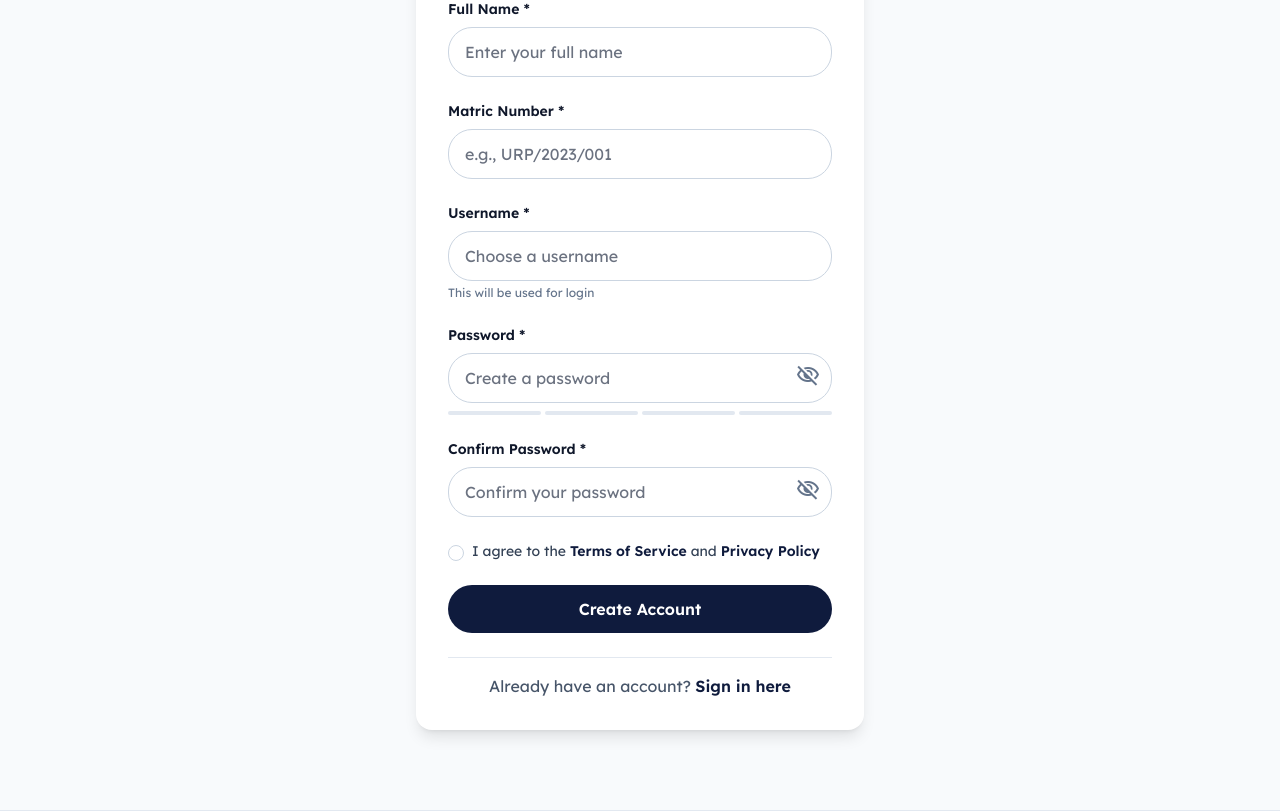
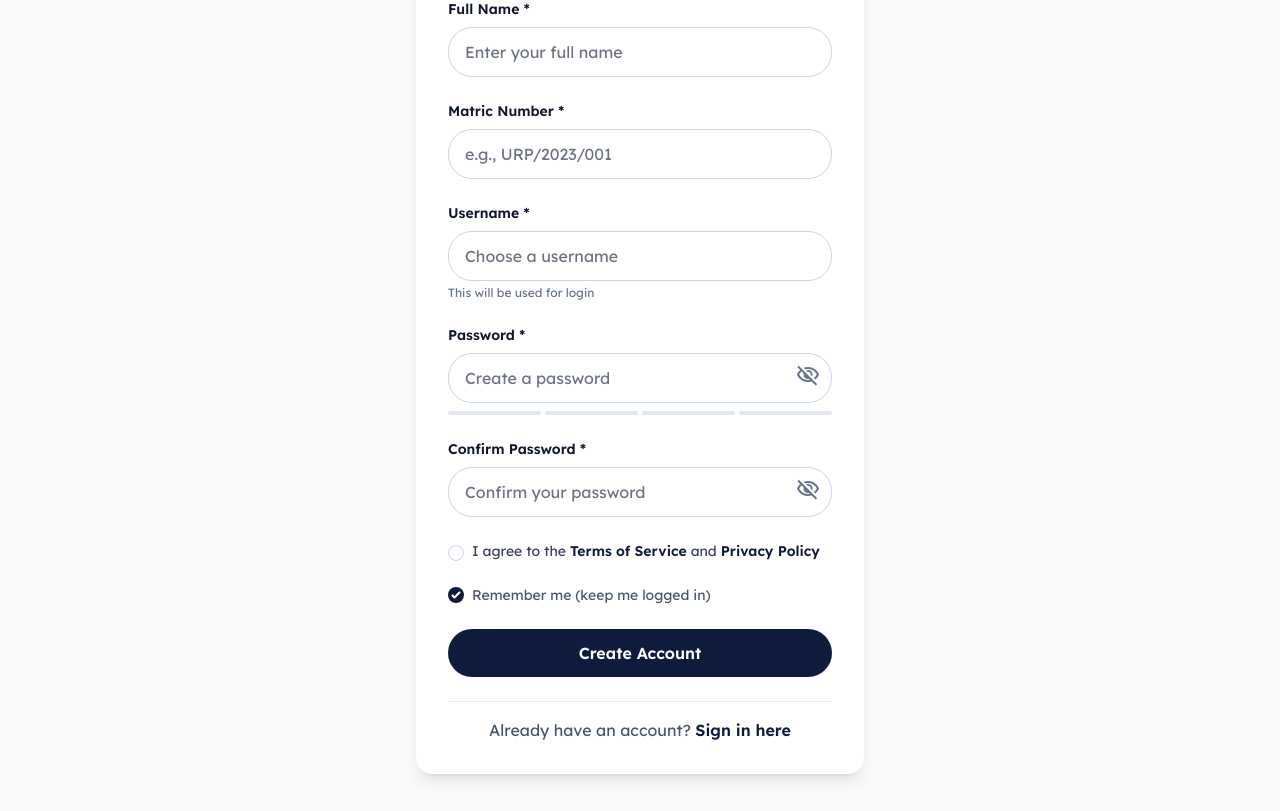
Before and after one commit to Dula55/durp_e-attendance, a Flask app: page /signup in a window 1280 px wide. Shown: the part 499-1310 px from the top of the page. Run offline with Flask 3, Linux system fonts and the light colour scheme; some libraries are stand-ins or nearby versions.

Commit message:
93rd commit

```diff
--- a/app.py
+++ b/app.py
@@ -6,6 +6,7 @@ import logging
 from logging.handlers import RotatingFileHandler
 from datetime import datetime, timedelta
 from functools import wraps
+from uuid import uuid4
 
 from flask import (
     Flask,
@@ -23,7 +24,7 @@ from flask import (
 # ==========================
 APP_NAME = "attendance_app"
 
-# Persistent storage directory (PandaStack: mount a volume here, e.g. /data)
+# Persistent storage directory (mount a volume here in production if necessary)
 BASE_DIR = os.path.dirname(os.path.abspath(__file__))
 
 DATA_DIR = os.getenv(
@@ -54,6 +55,8 @@ app = Flask(__name__, static_folder="static", template_folder="templates")
 app.secret_key = SECRET_KEY
 app.debug = os.environ.get("FLASK_DEBUG", "False").lower() == "true"
 
+# Make sessions optionally persistent for "remember me"
+app.config["PERMANENT_SESSION_LIFETIME"] = timedelta(days=30)
 app.config["SESSION_COOKIE_HTTPONLY"] = True
 app.config["SESSION_COOKIE_SECURE"] = SESSION_COOKIE_SECURE
 app.config["SESSION_COOKIE_SAMESITE"] = SESSION_COOKIE_SAMESITE
@@ -93,8 +96,15 @@ logger.info("Starting application - logs to %s", LOG_FILE)
 def get_db():
     db = getattr(g, "_database", None)
     if db is None:
+        # Use check_same_thread=False for shared usage in dev; for production consider a proper DB server
         db = sqlite3.connect(DB_PATH, detect_types=sqlite3.PARSE_DECLTYPES | sqlite3.PARSE_COLNAMES, check_same_thread=False)
         db.row_factory = sqlite3.Row
+        # Improve durability and concurrency
+        try:
+            db.execute("PRAGMA journal_mode=WAL;")
+            db.execute("PRAGMA foreign_keys=ON;")
+        except Exception:
+            pass
         g._database = db
     return db
 
@@ -116,7 +126,7 @@ def init_db():
             password TEXT NOT NULL,
             role TEXT NOT NULL,
             fullName TEXT,
-            matricNumber TEXT,
+            matricNumber TEXT UNIQUE,
             isApproved INTEGER DEFAULT 0,
             createdAt TEXT
         )
@@ -341,13 +351,18 @@ def index():
 @app.route("/login")
 def login():
     if "user_id" in session:
-        return redirect(url_for(f"{session['role']}_dashboard"))
+        # redirect to the correct dashboard
+        role = session.get("role")
+        if role:
+            return redirect(url_for(f"{role}_dashboard"))
     return render_template("login.html")
 
 @app.route("/signup")
 def signup():
     if "user_id" in session:
-        return redirect(url_for(f"{session['role']}_dashboard"))
+        role = session.get("role")
+        if role:
+            return redirect(url_for(f"{role}_dashboard"))
     return render_template("signup.html")
 
 @app.route("/forgot-password")
@@ -381,12 +396,14 @@ def api_login():
         data = request.json or {}
         username = data.get("username")
         password = data.get("password")
+        remember = bool(data.get("remember", False))
 
         user = get_user_by_username_or_matric(username)
         if user and verify_password(password, user["password"]):
             if user["role"] == "lecturer" and not user.get("isApproved"):
                 return jsonify({"success": False, "message": "Your account is pending approval"}), 403
 
+            # Set session
             session.update({
                 "user_id": user["id"],
                 "username": user["username"],
@@ -395,7 +412,10 @@ def api_login():
                 "matric_number": user.get("matricNumber"),
             })
 
-            logger.info("User logged in: %s (role=%s)", user["username"], user["role"])
+            # If user requested "remember", make session permanent
+            session.permanent = remember
+
+            logger.info("User logged in: %s (role=%s) remember=%s", user["username"], user["role"], remember)
             return jsonify({"success": True, "role": user["role"], "message": "Login successful"})
         else:
             logger.warning("Failed login attempt for username: %s", username)
@@ -413,6 +433,7 @@ def api_signup():
         role = data.get("role")
         fullName = data.get("fullName")
         matricNumber = data.get("matricNumber")
+        remember = bool(data.get("remember", False))
 
         if not username or not password or not role:
             return jsonify({"success": False, "message": "username, password and role are required"}), 400
@@ -426,18 +447,19 @@ def api_signup():
                 return jsonify({"success": False, "message": "Matric number already registered"}), 409
 
         new_user = {
-            "id": str(datetime.utcnow().timestamp()),
+            "id": str(uuid4()),
             "username": username,
             "password": hash_password(password),
             "role": role,
             "fullName": fullName,
-            "matricNumber": matricNumber if role == "student" else None,
+            "matricNumber": matricNumber if role == "student" and matricNumber else None,
             "isApproved": False if role == "lecturer" else True,
             "createdAt": now_iso(),
         }
 
         create_user(new_user)
 
+        # Auto-login for non-lecturers
         if role != "lecturer":
             session.update({
                 "user_id": new_user["id"],
@@ -445,6 +467,7 @@ def api_signup():
                 "role": new_user["role"],
                 "full_name": new_user["fullName"],
             })
+            session.permanent = remember
 
         logger.info("New user created: %s (role=%s)", username, role)
         return jsonify({
@@ -531,7 +554,7 @@ def api_submit_attendance():
             }), 400
 
         record = {
-            "id": str(datetime.utcnow().timestamp()),
+            "id": str(uuid4()),
             "studentId": session["user_id"],
             "studentName": session.get("full_name"),
             "matricNumber": data.get("matricNumber"),
--- a/templates/signup.html
+++ b/templates/signup.html
@@ -150,6 +150,12 @@
                         <label for="terms" class="ml-2 text-sm text-slate-700 dark:text-slate-300">
                             I agree to the <a href="#" class="text-primary hover:text-primary-hover font-semibold">Terms of Service</a> and <a href="#" class="text-primary hover:text-primary-hover font-semibold">Privacy Policy</a>
                         </label>
+                    </div>
+
+                    <!-- Remember me for persistent session after signup -->
+                    <div class="flex items-center">
+                        <input type="checkbox" id="rememberSignup" class="rounded border-slate-300 text-primary focus:ring-primary" checked>
+                        <label for="rememberSignup" class="ml-2 text-sm text-slate-600">Remember me (keep me logged in)</label>
                     </div>
 
                     <button type="submit" class="w-full bg-primary hover:bg-primary-hover text-white py-3 rounded-xl font-semibold transition-colors">Create Account</button>
@@ -325,6 +331,7 @@
             const username = document.getElementById('signupUsername').value;
             const password = document.getElementById('signupPassword').value;
             const matricNumber = document.getElementById('matricNumber').value;
+            const remember = document.getElementById('rememberSignup').checked;
 
             if (role === 'student' && !matricNumber) {
                 showFlashMessage('Matric number is required for students', 'error');
@@ -347,7 +354,8 @@
                         fullName,
                         username,
                         password,
-                        matricNumber: role === 'student' ? matricNumber : null
+                        matricNumber: role === 'student' ? matricNumber : null,
+                        remember: remember
                     })
                 });
 
@@ -361,7 +369,7 @@
                         } else {
                             window.location.href = `/${data.role}-dashboard`;
                         }
-                    }, 1500);
+                    }, 1000);
                 } else {
                     showFlashMessage(data.message, 'error');
                 }
```
Also changed, not shown: templates/login.html (+4 -3 lines).
